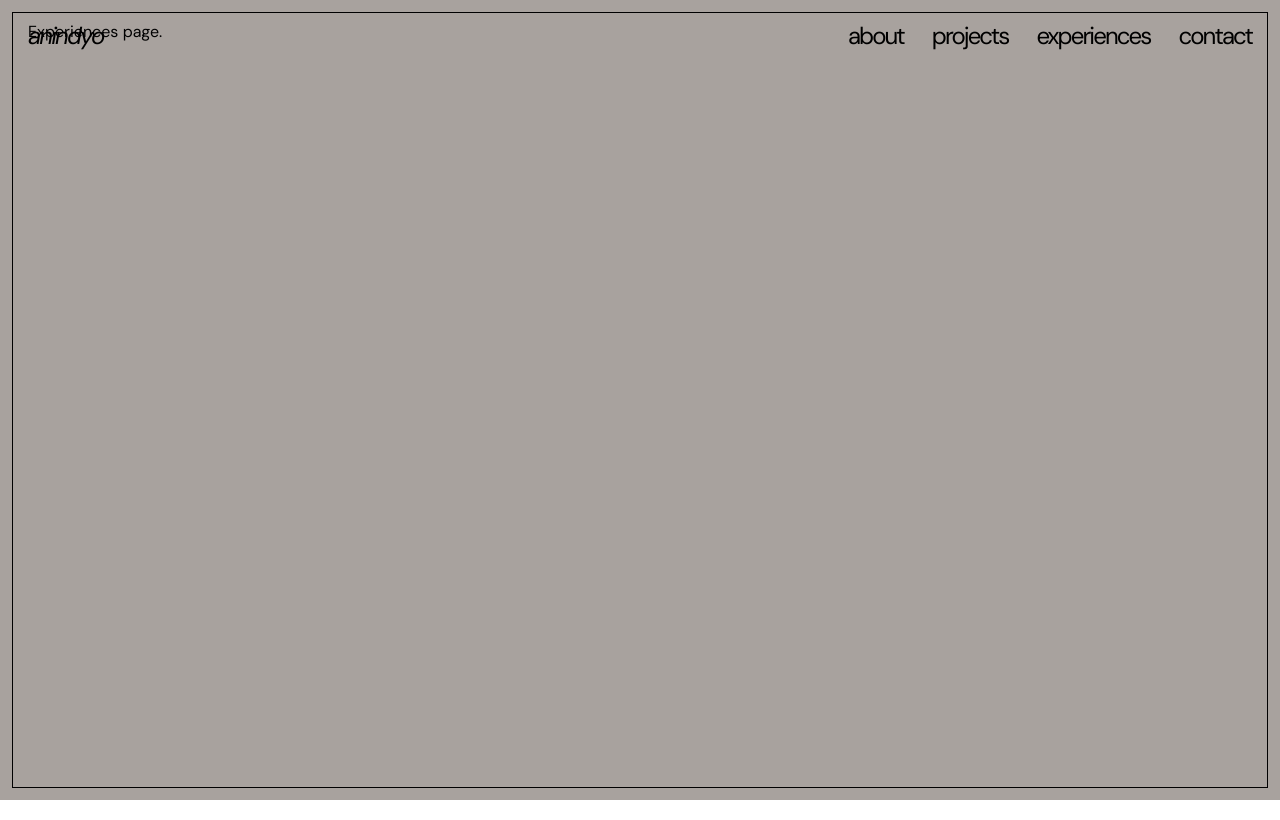
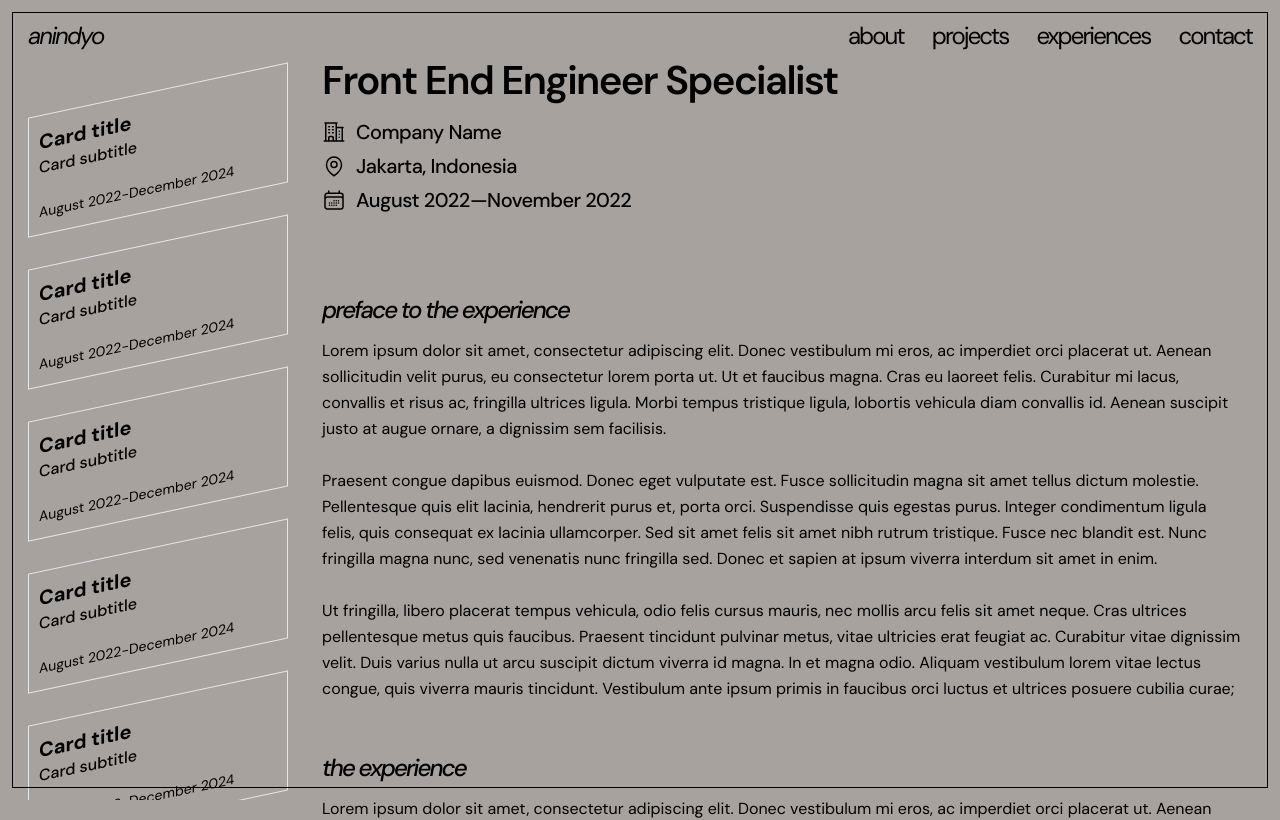
Before and after one commit to anindyoo/portfolio, a React (Create React App) app: page /experiences in a window 1280 px wide. Shown: the top 820 px of the page. Built offline with nearby package versions, Linux system fonts and the light colour scheme.

Commit message:
style: add experiences page components.

```diff
--- a/src/pages/Experiences/Experiences.jsx
+++ b/src/pages/Experiences/Experiences.jsx
@@ -1,9 +1,20 @@
+import { useEffect } from 'react';
+import ExperiencesCardsList from '../../components/ExperiencesComp/ExperiencesCardsList';
+import ExperiencesArticle from '../../components/ExperiencesComp/ExperiencesArticle';
+
 const Experiences = () => {
-  console.log();
+  useEffect(() => {
+    window.scrollTo(0, 0);
+  }, [])
 
   return (
-    <div>
-      Experiences page.
+    <div className="
+    EXPERIENCES-PAGE
+    flex flex-row
+    max-h-[calc(100vh-20px)]"
+    >
+      <ExperiencesCardsList />
+      <ExperiencesArticle />
     </div>
   );
 };
```
